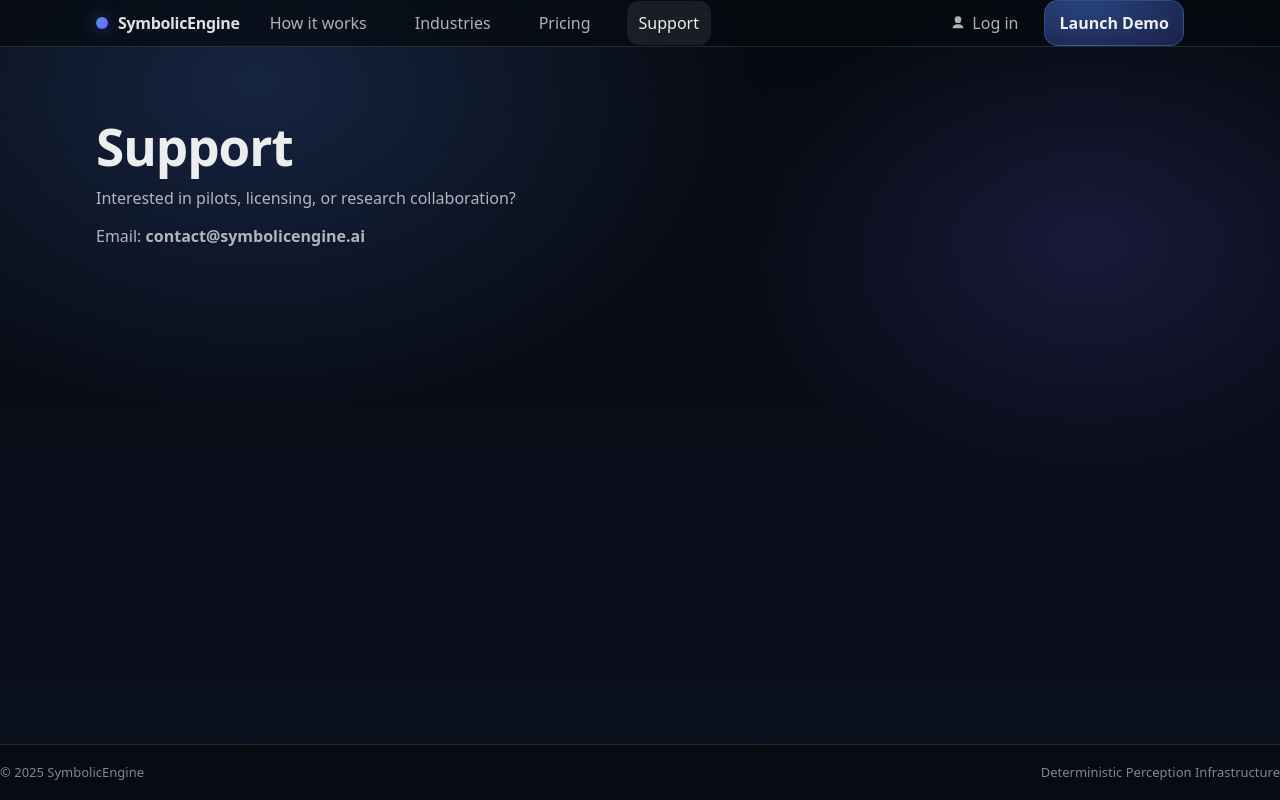
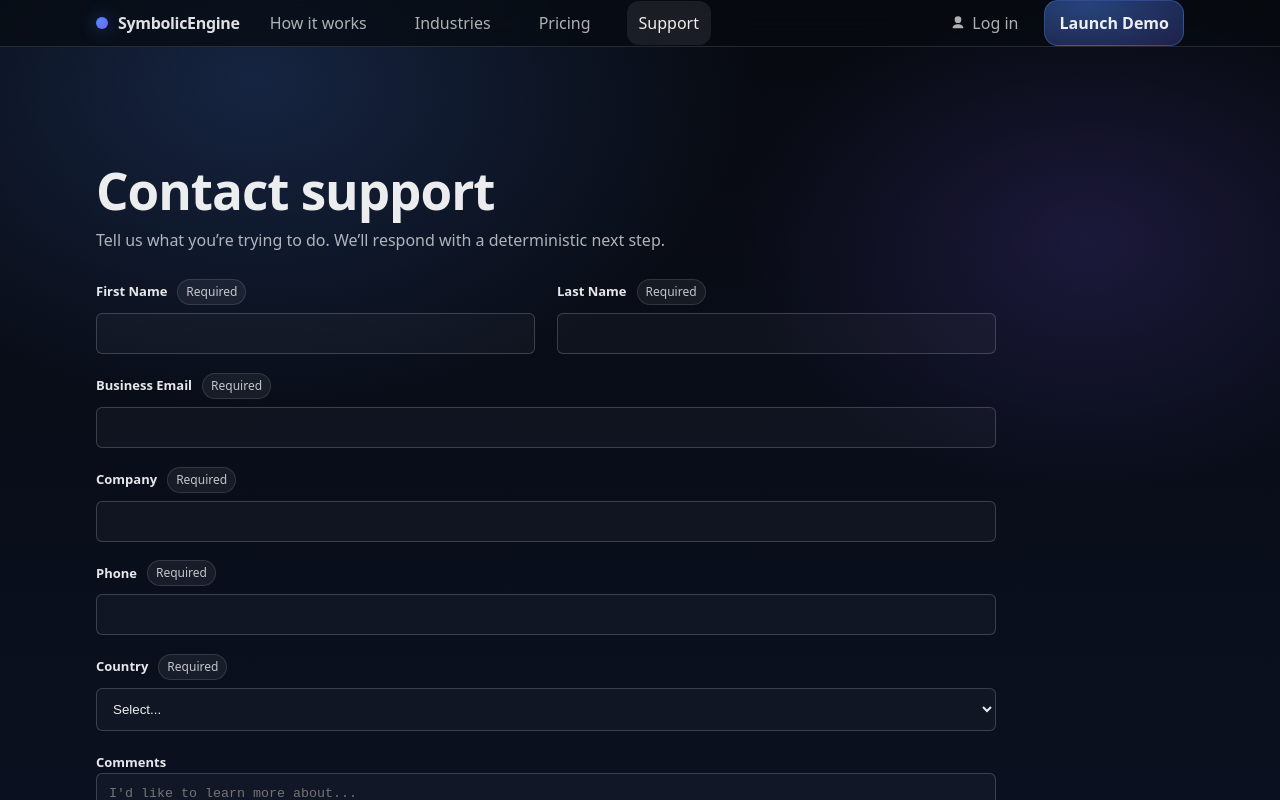
Before and after one commit to f22fighterpilot1/sen-website, a React (Vite) app: page /support in a window 1280 px wide. Built offline with nearby package versions, Linux system fonts and the light colour scheme.

Commit message:
created support page

```diff
--- a/src/pages/Support.tsx
+++ b/src/pages/Support.tsx
@@ -1,14 +1,211 @@
+import { useState } from "react";
+
+type FormState = {
+  firstName: string;
+  lastName: string;
+  email: string;
+  company: string;
+  phone: string;
+  country: string;
+  comments: string;
+};
+
+const COUNTRIES = [
+  "United States",
+  "Canada",
+  "United Kingdom",
+  "Germany",
+  "France",
+  "Australia",
+  "Japan",
+  "Other",
+];
+
 export default function Support() {
-    return (
-        <section className="page">
-            <h1>Support</h1>
-            <p>
-                Interested in pilots, licensing, or research collaboration?
-            </p>
+  const [form, setForm] = useState<FormState>({
+    firstName: "",
+    lastName: "",
+    email: "",
+    company: "",
+    phone: "",
+    country: "",
+    comments: "",
+  });
 
-            <p>
-                Email: <strong>contact@symbolicengine.ai</strong>
-            </p>
-        </section>
-    );
+  const [submitted, setSubmitted] = useState(false);
+
+  const setField = <K extends keyof FormState>(key: K, value: FormState[K]) => {
+    setForm((prev) => ({ ...prev, [key]: value }));
+  };
+
+  const onSubmit = (e: React.FormEvent) => {
+    e.preventDefault();
+    setSubmitted(true);
+
+    // TODO: wire to real backend/email provider
+    console.log("Support form submit:", form);
+  };
+
+  return (
+    <section className="page support-page">
+      <header className="support-header">
+        <h1>Contact support</h1>
+        <p className="support-sub">
+          Tell us what you’re trying to do. We’ll respond with a deterministic next step.
+        </p>
+      </header>
+
+      <form className="support-form" onSubmit={onSubmit} noValidate>
+        {/* Row: First / Last */}
+        <div className="support-row">
+          <div className="support-field">
+            <div className="support-label-row">
+              <label className="support-label" htmlFor="firstName">
+                First Name
+              </label>
+              <span className="support-required">Required</span>
+            </div>
+            <input
+              id="firstName"
+              className="support-input"
+              value={form.firstName}
+              onChange={(e) => setField("firstName", e.target.value)}
+              required
+              autoComplete="given-name"
+            />
+          </div>
+
+          <div className="support-field">
+            <div className="support-label-row">
+              <label className="support-label" htmlFor="lastName">
+                Last Name
+              </label>
+              <span className="support-required">Required</span>
+            </div>
+            <input
+              id="lastName"
+              className="support-input"
+              value={form.lastName}
+              onChange={(e) => setField("lastName", e.target.value)}
+              required
+              autoComplete="family-name"
+            />
+          </div>
+        </div>
+
+        {/* Email */}
+        <div className="support-field">
+          <div className="support-label-row">
+            <label className="support-label" htmlFor="email">
+              Business Email
+            </label>
+            <span className="support-required">Required</span>
+          </div>
+          <input
+            id="email"
+            type="email"
+            className="support-input"
+            value={form.email}
+            onChange={(e) => setField("email", e.target.value)}
+            required
+            autoComplete="email"
+            inputMode="email"
+          />
+        </div>
+
+        {/* Company */}
+        <div className="support-field">
+          <div className="support-label-row">
+            <label className="support-label" htmlFor="company">
+              Company
+            </label>
+            <span className="support-required">Required</span>
+          </div>
+          <input
+            id="company"
+            className="support-input"
+            value={form.company}
+            onChange={(e) => setField("company", e.target.value)}
+            required
+            autoComplete="organization"
+          />
+        </div>
+
+        {/* Phone */}
+        <div className="support-field">
+          <div className="support-label-row">
+            <label className="support-label" htmlFor="phone">
+              Phone
+            </label>
+            <span className="support-required">Required</span>
+          </div>
+          <input
+            id="phone"
+            className="support-input"
+            value={form.phone}
+            onChange={(e) => setField("phone", e.target.value)}
+            required
+            autoComplete="tel"
+            inputMode="tel"
+          />
+        </div>
+
+        {/* Country */}
+        <div className="support-field">
+          <div className="support-label-row">
+            <label className="support-label" htmlFor="country">
+              Country
+            </label>
+            <span className="support-required">Required</span>
+          </div>
+          <select
+            id="country"
+            className="support-select"
+            value={form.country}
+            onChange={(e) => setField("country", e.target.value)}
+            required
+          >
+            <option value="" disabled>
+              Select...
+            </option>
+            {COUNTRIES.map((c) => (
+              <option key={c} value={c}>
+                {c}
+              </option>
+            ))}
+          </select>
+
+          {submitted && !form.country && (
+            <div className="support-error">This field is required.</div>
+          )}
+        </div>
+
+        {/* Comments */}
+        <div className="support-field">
+          <label className="support-label" htmlFor="comments">
+            Comments
+          </label>
+          <textarea
+            id="comments"
+            className="support-textarea"
+            placeholder="I'd like to learn more about..."
+            value={form.comments}
+            onChange={(e) => setField("comments", e.target.value)}
+            rows={5}
+          />
+        </div>
+
+        <p className="support-legal">
+          By submitting this form, you acknowledge and agree that SymbolicEngine will process your
+          information for support and product communications.
+        </p>
+
+        <button className="btn btn-primary support-submit" type="submit">
+          Submit
+        </button>
+      </form>
+    </section>
+  );
 }
+
+Email: <strong>contact@symbolicengine.ai</strong>
--- a/src/styles/theme.css
+++ b/src/styles/theme.css
@@ -1369,3 +1369,105 @@
   border: none;
   box-shadow: none;
 }
+
+/* ================= SUPPORT (Contact-style form) ================= */
+
+.support-page {
+  padding: 44px 0 24px;
+}
+
+.support-header h1 {
+  margin: 0 0 10px 0;
+}
+
+.support-sub {
+  margin: 0;
+  color: var(--muted);
+  max-width: 70ch;
+}
+
+/* Keep the form left-aligned and wide, like the screenshot */
+.support-form {
+  margin-top: 26px;
+  max-width: 900px;
+}
+
+.support-row {
+  display: grid;
+  grid-template-columns: 1fr 1fr;
+  gap: 22px;
+}
+
+.support-field {
+  margin-bottom: 18px;
+}
+
+.support-label-row {
+  display: inline-flex;
+  align-items: center;
+  gap: 10px;
+  margin-bottom: 8px;
+}
+
+.support-label {
+  font-weight: 700;
+  font-size: 13px;
+  color: rgba(255, 255, 255, 0.9);
+}
+
+.support-required {
+  font-size: 12px;
+  padding: 3px 8px;
+  border-radius: 999px;
+  border: 1px solid rgba(255,255,255,0.12);
+  background: rgba(255,255,255,0.06);
+  color: rgba(255,255,255,0.75);
+}
+
+.support-input,
+.support-select,
+.support-textarea {
+  width: 100%;
+  border-radius: 6px;
+  border: 1px solid rgba(255,255,255,0.18);
+  background: rgba(255,255,255,0.03);
+  color: var(--text);
+  padding: 12px 12px;
+  outline: none;
+}
+
+.support-textarea {
+  resize: vertical;
+}
+
+.support-input:focus,
+.support-select:focus,
+.support-textarea:focus {
+  border-color: rgba(79, 140, 255, 0.55);
+  box-shadow: 0 0 0 3px rgba(79, 140, 255, 0.12);
+}
+
+.support-error {
+  margin-top: 8px;
+  color: rgba(255, 90, 90, 0.95);
+  font-size: 13px;
+}
+
+.support-legal {
+  margin: 10px 0 16px;
+  color: var(--faint);
+  font-size: 12px;
+  line-height: 1.5;
+  max-width: 100ch;
+}
+
+.support-submit {
+  padding: 10px 18px;
+}
+
+/* Mobile */
+@media (max-width: 920px) {
+  .support-row {
+    grid-template-columns: 1fr;
+  }
+}
```
